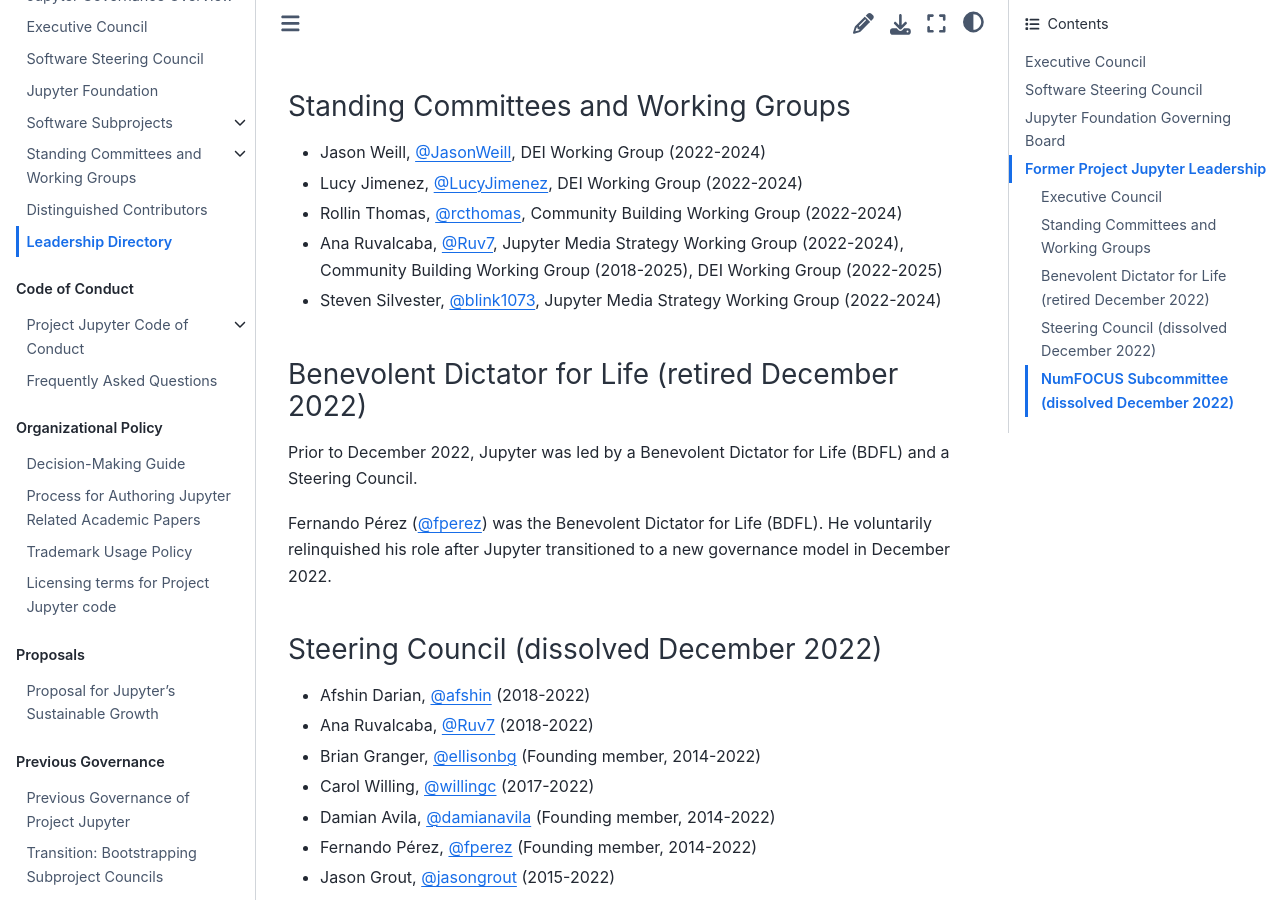
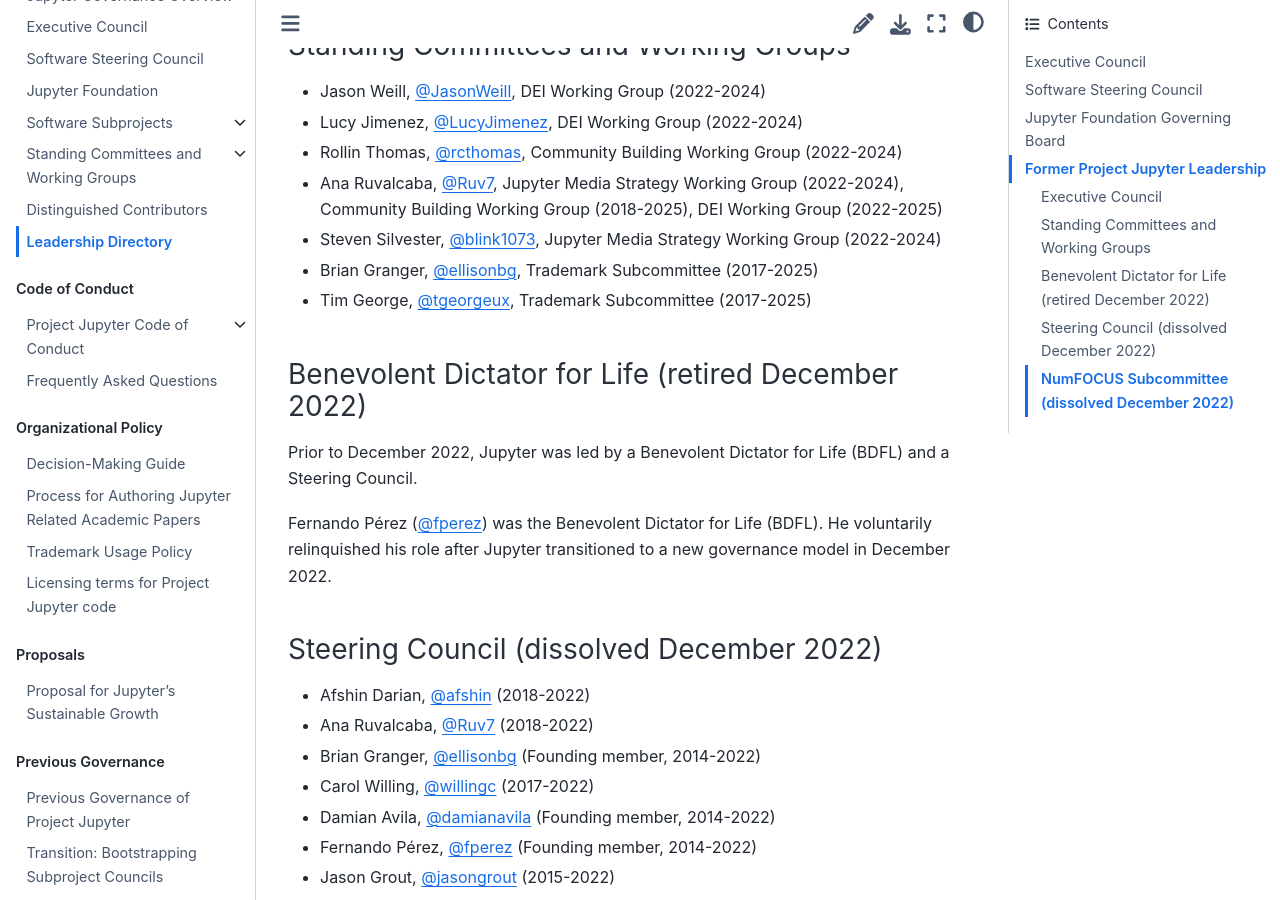
Before and after one commit to jupyter/governance, a Jupyter Book: the page built from people.md, in a window 1280 px wide and 900 px high, scrolled down 2955 px. Built offline with Jupyter Book 1.0.4 settings and Sphinx 7.4.7 and the Sphinx Book theme 1.1.4, drawn with Linux system fonts in a browser that asks for light colours; some of the changed text lies outside the part shown.

Commit message:
Update trademark committee membership (#298)

```diff
--- a/people.md
+++ b/people.md
@@ -90,6 +88,8 @@
 - Rollin Thomas, [@rcthomas](https://github.com/rcthomas), Community Building Working Group (2022-2024)
 - Ana Ruvalcaba, [@Ruv7](https://github.com/Ruv7), Jupyter Media Strategy Working Group (2022-2024), Community Building Working Group (2018-2025), DEI Working Group (2022-2025)
 - Steven Silvester, [@blink1073](https://github.com/blink1073), Jupyter Media Strategy Working Group (2022-2024)
+- Brian Granger, [@ellisonbg](https://github.com/ellisonbg), Trademark Subcommittee (2017-2025)
+- Tim George, [@tgeorgeux](https://github.com/tgeorgeux), Trademark Subcommittee (2017-2025)
 
 ### Benevolent Dictator for Life (retired December 2022)
 
```
Also changed, not shown: other parts of people.md (+0 -2 lines).
